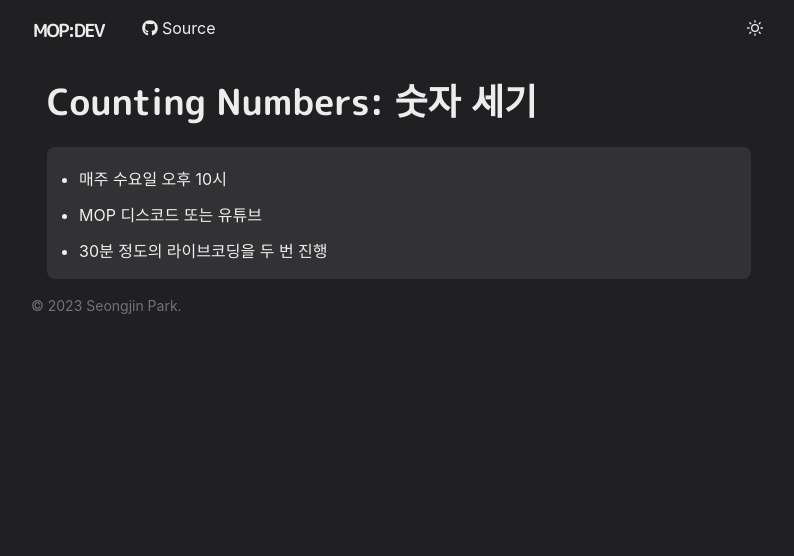
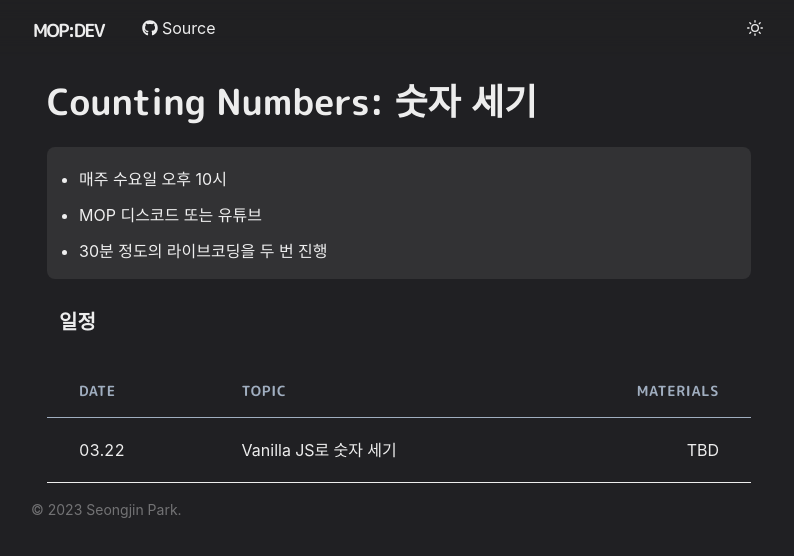
Before and after one commit to gaeeeguri/2023-mop-live-coding, a Next.js app: page /course/counting-numbers/detail in a window 1280 px wide. Shown: the top 556 px of the page, without its empty margins (241-1035 px from the left). Built offline with nearby package versions, Linux system fonts and the light colour scheme.

Commit message:
feat(counting-numbers): add schedule table

```diff
--- a/pages/course/counting-numbers/detail.js
+++ b/pages/course/counting-numbers/detail.js
@@ -3,6 +3,13 @@ import {
   Container,
   Heading,
   ListItem,
+  Table,
+  TableContainer,
+  Tbody,
+  Td,
+  Th,
+  Thead,
+  Tr,
   UnorderedList,
   useColorModeValue,
 } from '@chakra-ui/react';
@@ -33,6 +40,44 @@ const ReactCourseDetail = () => {
           </UnorderedList>
         </Box>
       </Box>
+
+      <Box
+        mt='1'
+        mb={4}
+        fontWeight='semibold'
+        fontSize={20}
+        as='h4'
+        lineHeight='tight'
+        noOfLines={1}
+        p={3}
+        flexGrow={1}
+        display='flex'
+      >
+        일정
+      </Box>
+
+      <TableContainer>
+        <Table
+          variant='simple'
+          size={{ base: 'md', md: 'lg' }}
+          colorScheme={useColorModeValue('whiteAlpha.500', 'whiteAlpha.200')}
+        >
+          <Thead>
+            <Tr>
+              <Th>Date</Th>
+              <Th>Topic</Th>
+              <Th isNumeric>materials</Th>
+            </Tr>
+          </Thead>
+          <Tbody>
+            <Tr>
+              <Td>03.22</Td>
+              <Td>Vanilla JS로 숫자 세기</Td>
+              <Td isNumeric>TBD</Td>
+            </Tr>
+          </Tbody>
+        </Table>
+      </TableContainer>
     </Container>
   );
 };
```
